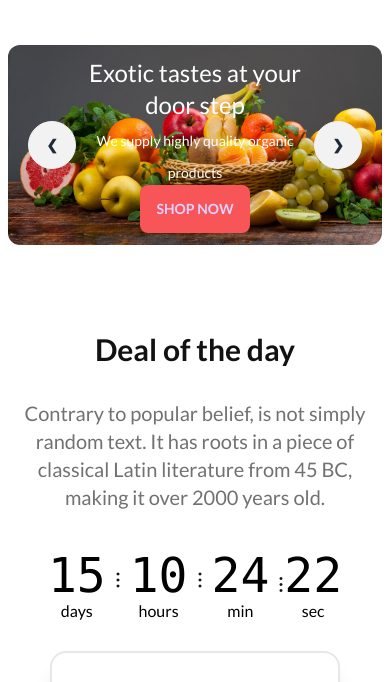
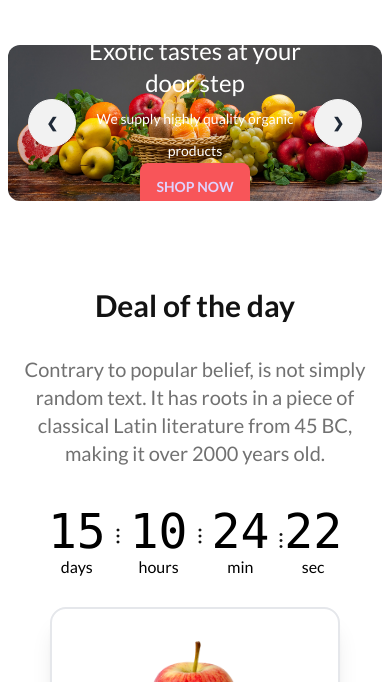
Before and after one commit to krishna3052002/B8A6-fruit-brust, a plain HTML site: page index.html in a window 390 px wide. Shown: the part 91-773 px from the top of the page. Drawn offline with nearby package versions, Linux system fonts and the light colour scheme; grey boxes are pictures that could not be loaded.

Commit message:
fifth commit

```diff
--- a/index.html
+++ b/index.html
@@ -112,7 +112,7 @@
                 </div>
             </div>
         </nav>
-        <div class=" mt-10  w-full carousel w-[350px] h-[200px] lg:w-full lg:h-auto  ">
+        <div class=" mt-10  w-full carousel lg:w-full lg:h-auto  ">
             <div id="slide1"
                 class="carousel-item relative w-full h-auto my-bg bg-cover rounded-xl">
                 <div
```
